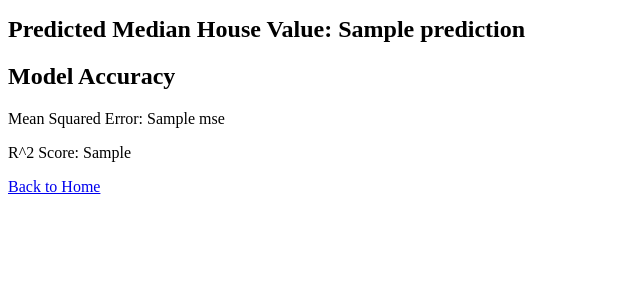
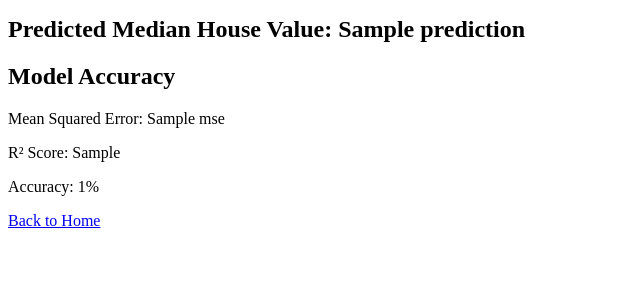
Before and after one commit to hypeprogrammer/test_cali_price, a Flask app: template templates/predict.html in a window 1280 px wide. Shown: the part 273-573 px from the top of the page, without its empty margins (0-640 px from the left). Run offline with Flask 3, Linux system fonts and the light colour scheme; the template is opened without the code that fills it: most values are stand-ins (such as "Sample title", 1, 10 or a date in 2020); parts of the project's set-up code (start-up, migrations or seed data) failed here and were passed over.

Commit message:
정확도를 퍼센트로 표현하는 로직 및 출력하는 코드 구현

```diff
--- a/predict.py
+++ b/predict.py
@@ -41,7 +41,8 @@ mse = mean_squared_error(y_test, y_pred)
 r2 = r2_score(y_test, y_pred)
 accuracy = {
     'mse': mse,
-    'r2': r2
+    'r2': r2,
+    'r2_percentage': r2 * 100
 }
 
 @predict_blueprint.route('/', methods=['GET', 'POST'])
--- a/templates/predict.html
+++ b/templates/predict.html
@@ -39,7 +39,8 @@
     {% endif %}
     <h2>Model Accuracy</h2>
     <p>Mean Squared Error: {{ accuracy.mse }}</p>
-    <p>R^2 Score: {{ accuracy.r2 }}</p>
+    <p>R² Score: {{ accuracy.r2 }}</p>
+    <p>Accuracy: {{ accuracy.r2_percentage }}%</p>
     <a href="/">Back to Home</a>
 </body>
 </html>
```
